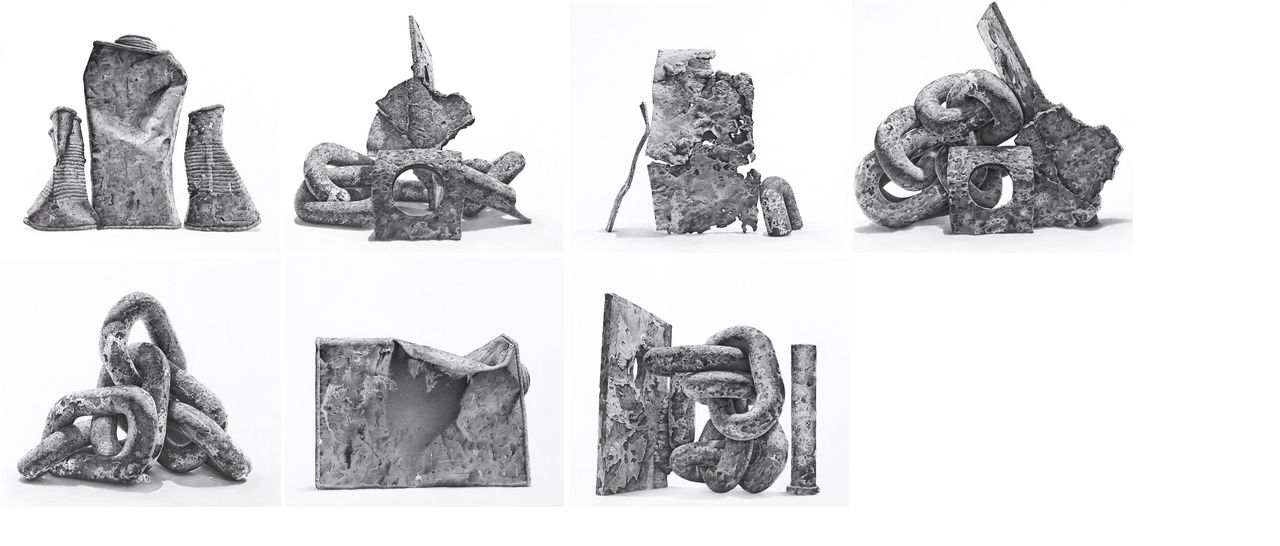
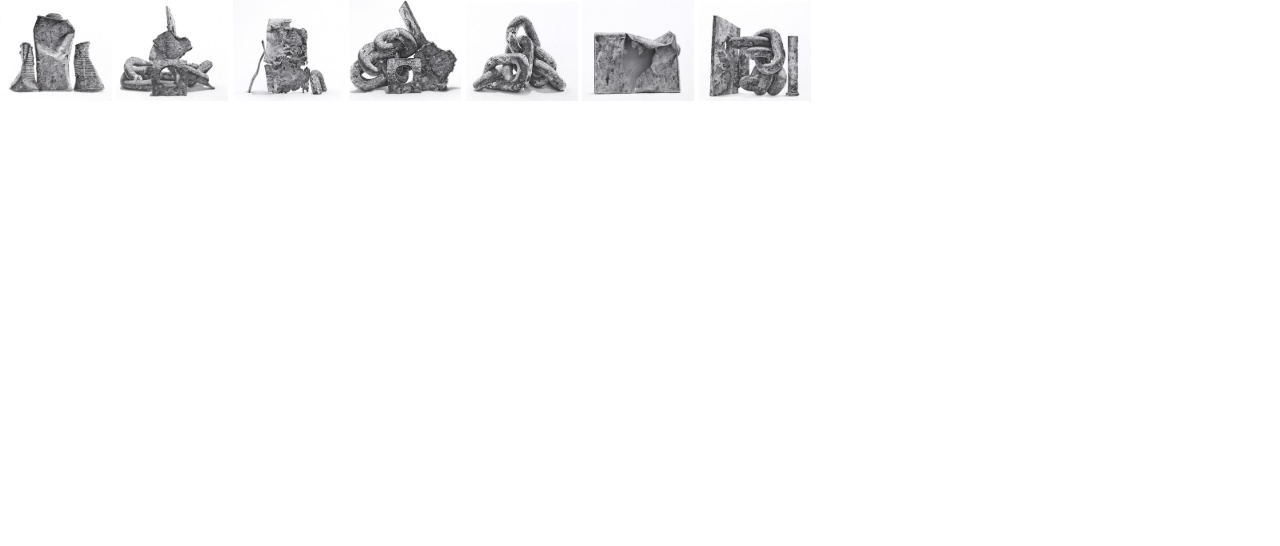
Before and after one commit to liukliuk/liukliuk.github.io, a Jekyll site: the page built from opere/ruggine/index.html, in a window 1280 px wide. Shown: the top 546 px of the page. Built offline with Jekyll 4.4.1, drawn with Linux system fonts in a browser that asks for light colours.

Commit message:
anteprime piu' piccole

```diff
--- a/_includes/photo.html
+++ b/_includes/photo.html
@@ -1 +1 @@
-<a href="{{ include.jpgPath }}.jpg" data-lightbox="example-set" data-title="Click the right half of the image to move forward."><img src="{{ include.jpgPath }}-anteprima.jpg" alt=""/></a>
+<a href="{{ include.jpgPath }}.jpg" data-lightbox="example-set" data-title="Click the right half of the image to move forward."><img class="anteprima" src="{{ include.jpgPath }}-anteprima.jpg" alt=""/></a>
--- a/assets/css/style.css
+++ b/assets/css/style.css
@@ -426,3 +426,7 @@ template {
 [hidden] {
   display: none;
 }
+
+img.anteprima {
+  width: 7rem;
+}
--- a/src/styles/main.scss
+++ b/src/styles/main.scss
@@ -1 +1,5 @@
-@import "normalize.css"
+@import "normalize.css";
+
+img.anteprima {
+  width: 7rem;
+}
```
